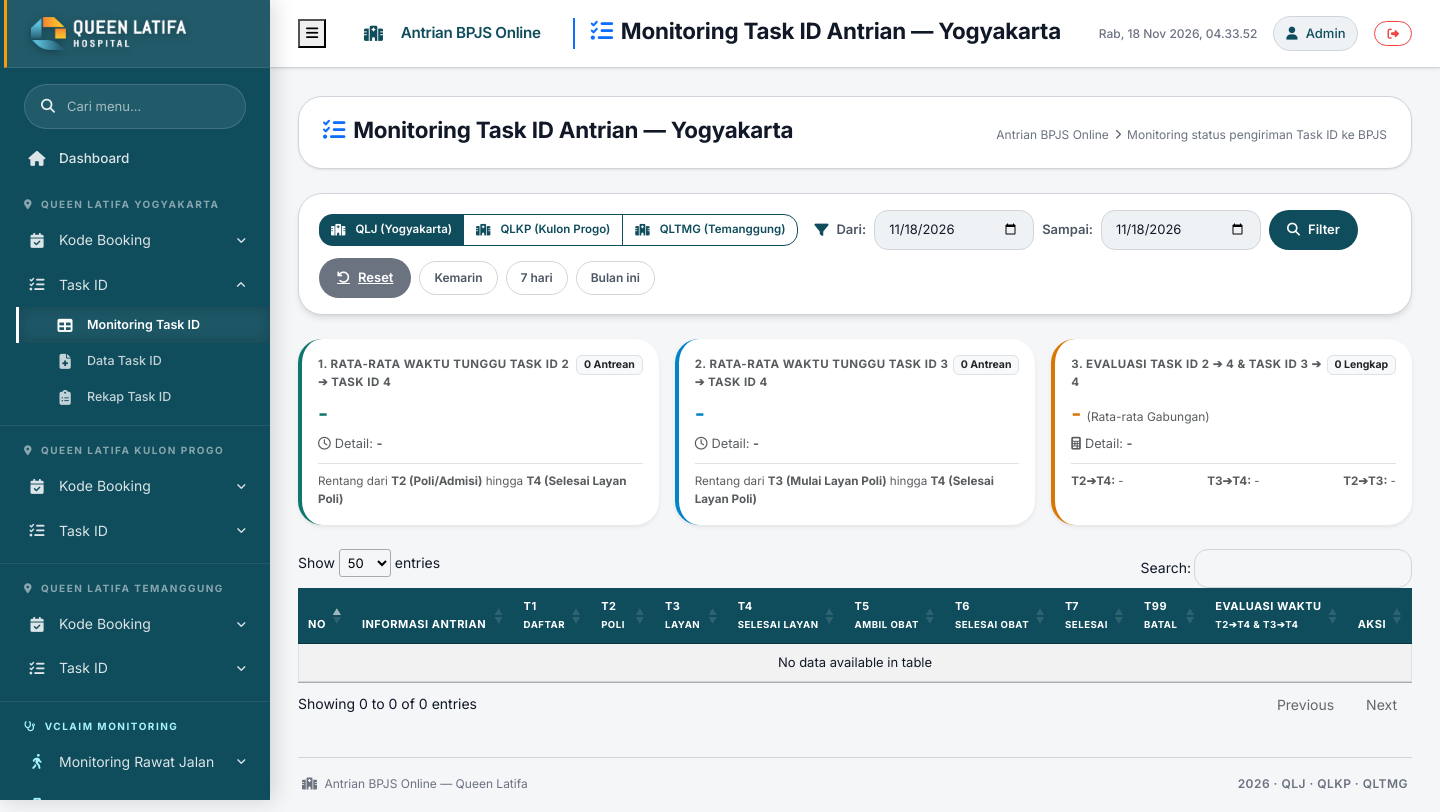
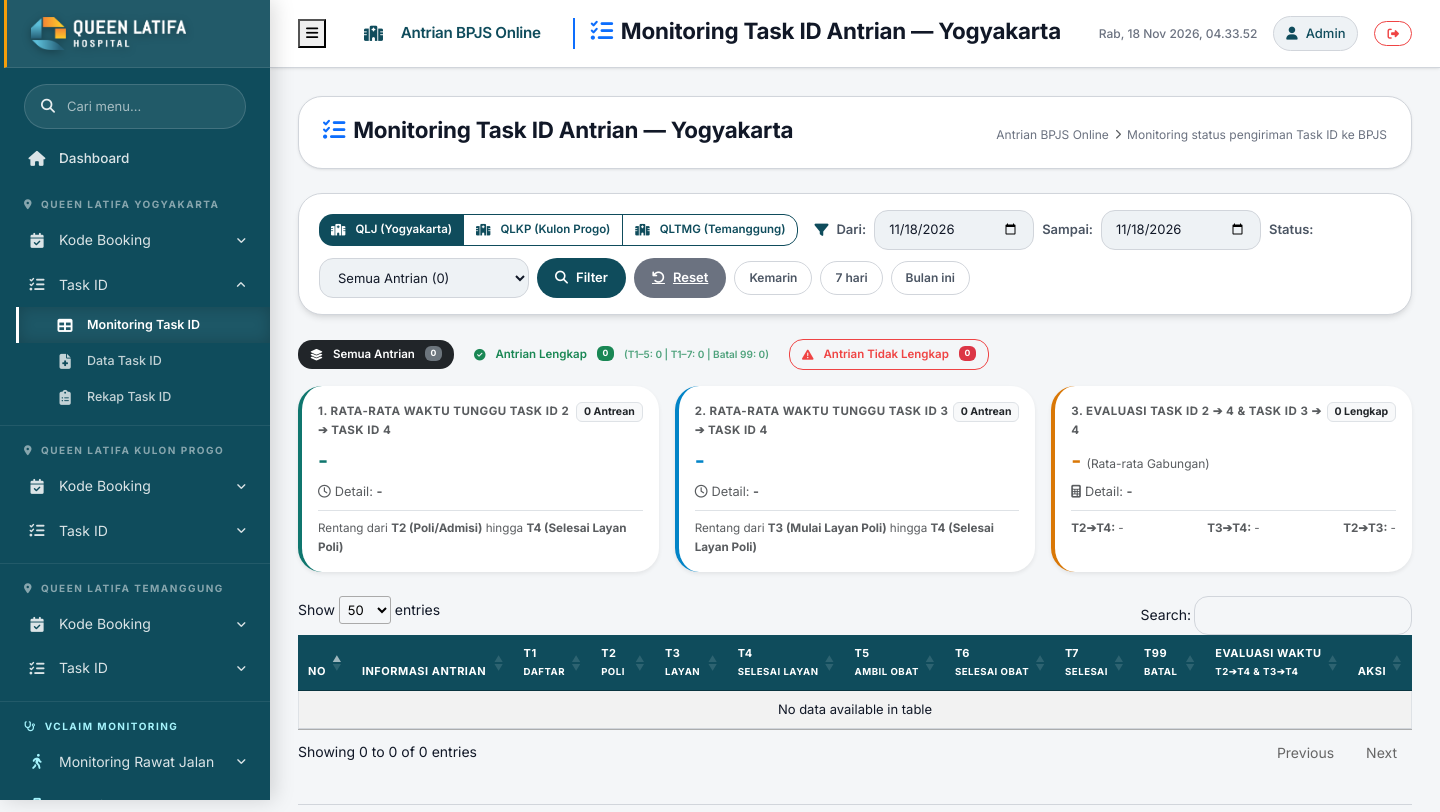
Before and after one commit to AndriSetyawan2014/antrianbpjs, a Laravel app: page /monitoring_taskid in a window 1440 px wide. Shown: the top 812 px of the page. Run offline with Laravel 9, Linux system fonts and the light colour scheme; the visitor is signed in with stand-in values (Sample User, id 1); tables that the repository leaves empty hold one stand-in row (values such as "Sample post"); style sheets or scripts are compiled from the project's sources; some libraries are stand-ins or nearby versions.

Commit message:
feat: add monitoring taskid page partial view

```diff
--- a/resources/views/partials/monitoring-taskid-page.blade.php
+++ b/resources/views/partials/monitoring-taskid-page.blade.php
@@ -1,45 +1,9 @@
 {{-- Partial: halaman Monitoring Task ID --}}
 {{-- Page header dihandle oleh layout via @section('page_title') --}}
 
-{{-- Filter Card --}}
-<div class="filter-card" style="flex-wrap: wrap; gap: 8px;">
-    <div class="btn-group me-2" role="group" aria-label="Pilih Cabang QL">
-        <a href="{{ url('/monitoring_taskid') }}?start_date={{ $startDate }}&end_date={{ $endDate }}"
-           class="btn btn-sm {{ ($urlQL ?? 'QLJ') === 'QLJ' ? 'btn-primary' : 'btn-outline-primary' }}">
-            <i class="fas fa-hospital me-1"></i> QLJ (Yogyakarta)
-        </a>
-        <a href="{{ url('/qlkp_monitoring_taskid') }}?start_date={{ $startDate }}&end_date={{ $endDate }}"
-           class="btn btn-sm {{ ($urlQL ?? 'QLJ') === 'QLKP' ? 'btn-primary' : 'btn-outline-primary' }}">
-            <i class="fas fa-hospital me-1"></i> QLKP (Kulon Progo)
-        </a>
-        <a href="{{ url('/qltmg_monitoring_taskid') }}?start_date={{ $startDate }}&end_date={{ $endDate }}"
-           class="btn btn-sm {{ ($urlQL ?? 'QLJ') === 'QLTMG' ? 'btn-primary' : 'btn-outline-primary' }}">
-            <i class="fas fa-hospital me-1"></i> QLTMG (Temanggung)
-        </a>
-    </div>
+@php
+    $kelengkapanFilter = request('kelengkapan', '');
 
-    <i class="fas fa-filter" style="color:var(--color-primary);"></i>
-    <form method="GET" action="{{ $filterAction }}" style="display:contents;">
-        <label for="start_date">Dari:</label>
-        <input type="date" id="start_date" name="start_date" value="{{ $startDate }}">
-        <label for="end_date">Sampai:</label>
-        <input type="date" id="end_date" name="end_date" value="{{ $endDate }}">
-        <button type="submit" class="btn-filter btn-primary">
-            <i class="fas fa-search"></i> Filter
-        </button>
-        <a href="{{ $filterAction }}" class="btn-filter btn-secondary">
-            <i class="fas fa-undo"></i> Reset
-        </a>
-    </form>
-
-    <div class="date-presets" role="group" aria-label="Preset tanggal cepat">
-        <button type="button" class="btn-preset" data-preset="yesterday">Kemarin</button>
-        <button type="button" class="btn-preset" data-preset="week">7 hari</button>
-        <button type="button" class="btn-preset" data-preset="month">Bulan ini</button>
-    </div>
-</div>
-
-@php
     $getTaskSec = function ($task) {
         if (!$task) return null;
         if (!empty($task->waktu) && is_numeric($task->waktu)) {
@@ -72,18 +36,99 @@
         return sprintf('%s%d mnt %d dtk', $prefix, $mins, $remSec);
     };
 
-    $diffs2to4 = [];
-    $diffs3to4 = [];
-    $diffsBoth = [];
-    $rowEvalMap = [];
+    $countTotalAll = 0;
+    $countLengkap = 0;
+    $countLengkap15 = 0;
+    $countLengkap17 = 0;
+    $countLengkap99 = 0;
+    $countTidakLengkap = 0;
 
-    foreach ($groupedTasks as $kbCode => $tMap) {
+    $rowMetaMap = [];
+    $filteredKodebookings = [];
+
+    foreach ($kodebookings as $kb) {
+        $kbCode = $kb->kodebooking;
+        $tMap = $groupedTasks[$kbCode] ?? [];
+
+        $has1to5 = isset($tMap[1], $tMap[2], $tMap[3], $tMap[4], $tMap[5]);
+        $has6 = isset($tMap[6]);
+        $has7 = isset($tMap[7]);
+        $has99 = isset($tMap[99]);
+
+        $isLengkap = false;
+        $subType = 'tidak_lengkap';
+        $statusLabel = 'Antrian Tidak Lengkap';
+
+        if ($has99) {
+            $isLengkap = true;
+            $subType = 'batal_99';
+            $statusLabel = 'Antrian Lengkap (Batal 99)';
+            $countLengkap99++;
+        } elseif ($has1to5 && $has6 && $has7) {
+            $isLengkap = true;
+            $subType = 't1_7';
+            $statusLabel = 'Antrian Lengkap (T1–7)';
+            $countLengkap17++;
+        } elseif ($has1to5 && !$has6 && !$has7) {
+            $isLengkap = true;
+            $subType = 't1_5';
+            $statusLabel = 'Antrian Lengkap (T1–5)';
+            $countLengkap15++;
+        }
+
+        $countTotalAll++;
+        if ($isLengkap) {
+            $countLengkap++;
+        } else {
+            $countTidakLengkap++;
+        }
+
         $s2 = $getTaskSec($tMap[2] ?? null);
         $s3 = $getTaskSec($tMap[3] ?? null);
         $s4 = $getTaskSec($tMap[4] ?? null);
 
         $d24 = ($s2 !== null && $s4 !== null && $s4 >= $s2) ? ($s4 - $s2) : null;
         $d34 = ($s3 !== null && $s4 !== null && $s4 >= $s3) ? ($s4 - $s3) : null;
+
+        $rowMetaMap[$kbCode] = [
+            'is_lengkap' => $isLengkap,
+            'sub_type' => $subType,
+            'status_label' => $statusLabel,
+            'd24' => $d24,
+            'd34' => $d34,
+        ];
+
+        $matchFilter = true;
+        if ($kelengkapanFilter === 'lengkap') {
+            $matchFilter = $isLengkap;
+        } elseif ($kelengkapanFilter === 'tidak_lengkap') {
+            $matchFilter = !$isLengkap;
+        } elseif (in_array($kelengkapanFilter, ['t1_5', 't1_7', 'batal_99'], true)) {
+            $matchFilter = ($subType === $kelengkapanFilter);
+        }
+
+        if ($matchFilter) {
+            $filteredKodebookings[] = $kb;
+        }
+    }
+
+    $diffs2to4 = [];
+    $diffs3to4 = [];
+    $diffsBoth = [];
+    $evaluatedKbSet = [];
+
+    foreach ($filteredKodebookings as $kb) {
+        $kbCode = $kb->kodebooking;
+        if (isset($evaluatedKbSet[$kbCode])) {
+            continue;
+        }
+        $evaluatedKbSet[$kbCode] = true;
+
+        $meta = $rowMetaMap[$kbCode] ?? null;
+        if (!$meta) continue;
+
+        $d24 = $meta['d24'];
+        $d34 = $meta['d34'];
 
         if ($d24 !== null) {
             $diffs2to4[] = $d24;
@@ -94,11 +139,6 @@
         if ($d24 !== null && $d34 !== null) {
             $diffsBoth[] = ($d24 + $d34) / 2.0;
         }
-
-        $rowEvalMap[$kbCode] = [
-            'd24' => $d24,
-            'd34' => $d34,
-        ];
     }
 
     $avg2to4 = count($diffs2to4) > 0 ? (array_sum($diffs2to4) / count($diffs2to4)) : null;
@@ -112,6 +152,77 @@
         $avgCombined = $avg2to4 ?? $avg3to4;
     }
 @endphp
+
+{{-- Filter Card --}}
+<div class="filter-card" style="flex-wrap: wrap; gap: 8px;">
+    <div class="btn-group me-2" role="group" aria-label="Pilih Cabang QL">
+        <a href="{{ url('/monitoring_taskid') }}?start_date={{ $startDate }}&end_date={{ $endDate }}&kelengkapan={{ $kelengkapanFilter }}"
+           class="btn btn-sm {{ ($urlQL ?? 'QLJ') === 'QLJ' ? 'btn-primary' : 'btn-outline-primary' }}">
+            <i class="fas fa-hospital me-1"></i> QLJ (Yogyakarta)
+        </a>
+        <a href="{{ url('/qlkp_monitoring_taskid') }}?start_date={{ $startDate }}&end_date={{ $endDate }}&kelengkapan={{ $kelengkapanFilter }}"
+           class="btn btn-sm {{ ($urlQL ?? 'QLJ') === 'QLKP' ? 'btn-primary' : 'btn-outline-primary' }}">
+            <i class="fas fa-hospital me-1"></i> QLKP (Kulon Progo)
+        </a>
+        <a href="{{ url('/qltmg_monitoring_taskid') }}?start_date={{ $startDate }}&end_date={{ $endDate }}&kelengkapan={{ $kelengkapanFilter }}"
+           class="btn btn-sm {{ ($urlQL ?? 'QLJ') === 'QLTMG' ? 'btn-primary' : 'btn-outline-primary' }}">
+            <i class="fas fa-hospital me-1"></i> QLTMG (Temanggung)
+        </a>
+    </div>
+
+    <i class="fas fa-filter" style="color:var(--color-primary);"></i>
+    <form method="GET" action="{{ $filterAction }}" style="display:contents;">
+        <label for="start_date">Dari:</label>
+        <input type="date" id="start_date" name="start_date" value="{{ $startDate }}">
+        <label for="end_date">Sampai:</label>
+        <input type="date" id="end_date" name="end_date" value="{{ $endDate }}">
+
+        <label for="kelengkapan">Status:</label>
+        <select id="kelengkapan" name="kelengkapan" style="width: 210px;" onchange="this.form.submit()">
+            <option value="" {{ $kelengkapanFilter === '' ? 'selected' : '' }}>Semua Antrian ({{ $countTotalAll }})</option>
+            <option value="lengkap" {{ $kelengkapanFilter === 'lengkap' ? 'selected' : '' }}>Antrian Lengkap ({{ $countLengkap }})</option>
+            <option value="tidak_lengkap" {{ $kelengkapanFilter === 'tidak_lengkap' ? 'selected' : '' }}>Antrian Tidak Lengkap ({{ $countTidakLengkap }})</option>
+            <option value="t1_5" {{ $kelengkapanFilter === 't1_5' ? 'selected' : '' }}>↳ Lengkap: Task ID 1–5 ({{ $countLengkap15 }})</option>
+            <option value="t1_7" {{ $kelengkapanFilter === 't1_7' ? 'selected' : '' }}>↳ Lengkap: Task ID 1–7 ({{ $countLengkap17 }})</option>
+            <option value="batal_99" {{ $kelengkapanFilter === 'batal_99' ? 'selected' : '' }}>↳ Lengkap: Batal 99 ({{ $countLengkap99 }})</option>
+        </select>
+
+        <button type="submit" class="btn-filter btn-primary">
+            <i class="fas fa-search"></i> Filter
+        </button>
+        <a href="{{ $filterAction }}" class="btn-filter btn-secondary">
+            <i class="fas fa-undo"></i> Reset
+        </a>
+    </form>
+
+    <div class="date-presets" role="group" aria-label="Preset tanggal cepat">
+        <button type="button" class="btn-preset" data-preset="yesterday">Kemarin</button>
+        <button type="button" class="btn-preset" data-preset="week">7 hari</button>
+        <button type="button" class="btn-preset" data-preset="month">Bulan ini</button>
+    </div>
+</div>
+
+{{-- Filter Cepat Kelengkapan Antrian --}}
+<div class="d-flex flex-wrap align-items-center gap-2 mb-3">
+    <a href="{{ $filterAction }}?start_date={{ $startDate }}&end_date={{ $endDate }}"
+       class="btn btn-sm {{ $kelengkapanFilter === '' ? 'btn-dark' : 'btn-outline-secondary' }}">
+        <i class="fas fa-layer-group me-1"></i> Semua Antrian
+        <span class="badge bg-secondary ms-1">{{ $countTotalAll }}</span>
+    </a>
+
+    <a href="{{ $filterAction }}?start_date={{ $startDate }}&end_date={{ $endDate }}&kelengkapan=lengkap"
+       class="btn btn-sm {{ $kelengkapanFilter === 'lengkap' ? 'btn-success' : 'btn-outline-success' }}">
+        <i class="fas fa-check-circle me-1"></i> Antrian Lengkap
+        <span class="badge bg-success text-white ms-1">{{ $countLengkap }}</span>
+        <small class="ms-1 opacity-75">(T1–5: {{ $countLengkap15 }} | T1–7: {{ $countLengkap17 }} | Batal 99: {{ $countLengkap99 }})</small>
+    </a>
+
+    <a href="{{ $filterAction }}?start_date={{ $startDate }}&end_date={{ $endDate }}&kelengkapan=tidak_lengkap"
+       class="btn btn-sm {{ $kelengkapanFilter === 'tidak_lengkap' ? 'btn-danger' : 'btn-outline-danger' }}">
+        <i class="fas fa-exclamation-triangle me-1"></i> Antrian Tidak Lengkap
+        <span class="badge bg-danger text-white ms-1">{{ $countTidakLengkap }}</span>
+    </a>
+</div>
 
 {{-- Kartu Info Evaluasi Waktu Tunggu --}}
 <div class="row g-3 mb-4">
@@ -219,7 +330,7 @@
             @php
                 $tasks = [1, 2, 3, 4, 5, 6, 7, 99];
             @endphp
-            @foreach($kodebookings as $index => $kb)
+            @foreach($filteredKodebookings as $index => $kb)
                 @php
                     $tgl = date('Y-m-d', strtotime($kb->tanggalperiksa));
                     $noSep = null;
@@ -229,11 +340,28 @@
                             $noSep = reset($vclaimMap[$kb->nojkn]); // Fallback ke SEP pertama yang ditemukan untuk kartu tsb
                         }
                     }
+                    $evalRow = $rowMetaMap[$kb->kodebooking] ?? [
+                        'is_lengkap' => false,
+                        'status_label' => 'Antrian Tidak Lengkap',
+                        'd24' => null,
+                        'd34' => null,
+                    ];
                 @endphp
                 <tr>
                     <td>{{ $index + 1 }}</td>
                     <td style="text-align: left;">
-                        <strong>{{ $kb->kodebooking }}</strong><br>
+                        <strong>{{ $kb->kodebooking }}</strong>
+                        <div class="mt-1 mb-1">
+                            @if($evalRow['is_lengkap'])
+                                <span class="badge bg-success" style="font-size: 0.68rem;">
+                                    <i class="fas fa-check-circle me-1"></i>{{ $evalRow['status_label'] }}
+                                </span>
+                            @else
+                                <span class="badge bg-danger" style="font-size: 0.68rem;">
+                                    <i class="fas fa-exclamation-circle me-1"></i>{{ $evalRow['status_label'] }}
+                                </span>
+                            @endif
+                        </div>
                         <small>RM: {{ $kb->norm }} | JKN: {{ $kb->nojkn ?? '-' }}</small>
                         @if($noSep)
                             <br><small class="text-primary"><i class="fas fa-file-medical"></i> SEP: {{ $noSep }}</small>
@@ -270,9 +398,6 @@
                             @endif
                         </td>
                     @endforeach
-                    @php
-                        $evalRow = $rowEvalMap[$kb->kodebooking] ?? ['d24' => null, 'd34' => null];
-                    @endphp
                     <td style="text-align: left; font-size: 0.75rem; white-space: nowrap;">
                         <div>
                             <span class="text-muted">T2➔T4:</span>
```
